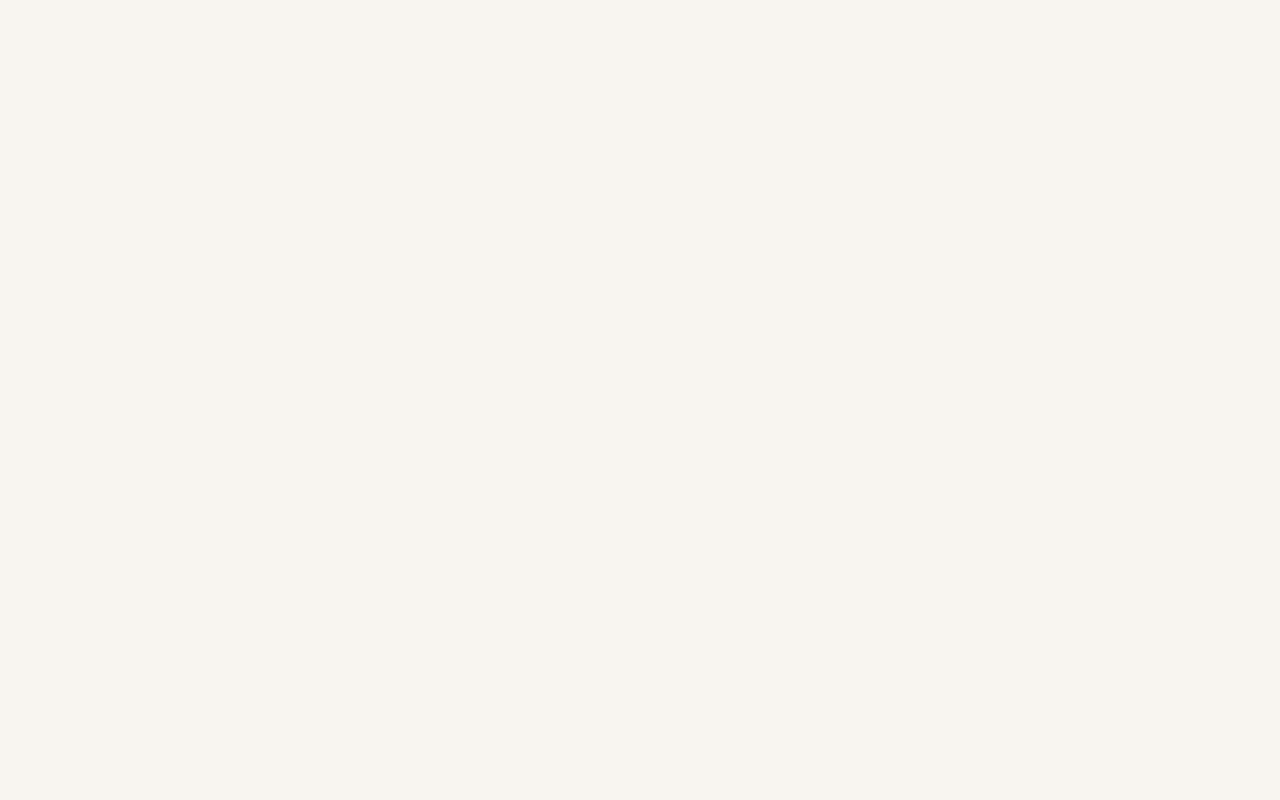
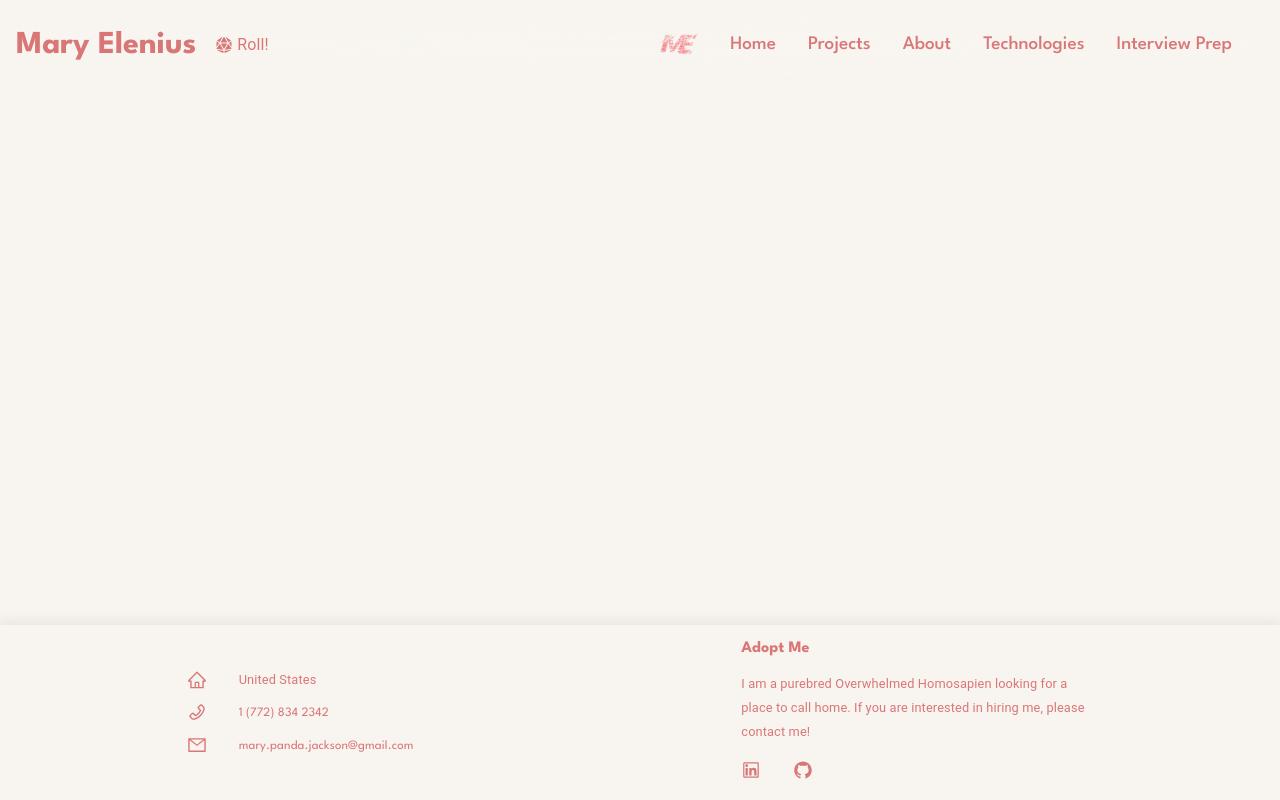
Before and after one commit to 404pandas/react-portfolio, a React (Create React App) app: page /interview-practice in a window 1280 px wide. Before the commit this address had no page. Built offline with nearby package versions, Linux system fonts and the light colour scheme.

Commit message:
Fixed footer styling, added page to create interview prepwork for upcoming tech interview

```diff
--- a/src/App.js
+++ b/src/App.js
@@ -7,6 +7,7 @@ import About from "./pages/About.js";
 import Technologies from "./pages/Technologies";
 import Projects from "./pages/Projects.js";
 import D20 from "./pages/D20";
+import TechInterview from "./pages/TechInterview";
 
 // external imports
 import { Route, Routes } from "react-router-dom";
@@ -20,6 +21,7 @@ function App() {
         <Route path='/technologies' element={<Technologies />} />
         <Route path='/projects' element={<Projects />} />
         <Route path='/d20' element={<D20 />} />
+        <Route path='/interview-practice' element={<TechInterview />} />
       </Routes>
     </>
   );
--- a/src/components/Footer/style.css
+++ b/src/components/Footer/style.css
@@ -1,5 +1,4 @@
 .footer {
-  position: relative !important;
   width: 100vw;
   background-color: var(--tan);
   z-index: 50;
--- a/src/components/Navbar/index.js
+++ b/src/components/Navbar/index.js
@@ -61,6 +61,9 @@ const Navbar = () => {
         <li>
           <Link to='/Technologies'>Technologies</Link>
         </li>
+        <li>
+          <Link to='/Interview-practice'>Interview Prep</Link>
+        </li>
       </ul>
       <div className='hamburger' onClick={handleClick}>
         {click ? (
--- /dev/null
+++ b/src/pages/TechInterview.jsx
@@ -0,0 +1,19 @@
+import React from "react";
+
+// local imports
+import Navbar from "../components/Navbar";
+import Footer from "../components/Footer";
+
+const TechInterview = () => {
+  return (
+    <>
+      <Navbar />
+      <div className='content' id='test-content'>
+        <div id='interview-prep'></div>
+      </div>{" "}
+      <Footer />
+    </>
+  );
+};
+
+export default TechInterview;
```
